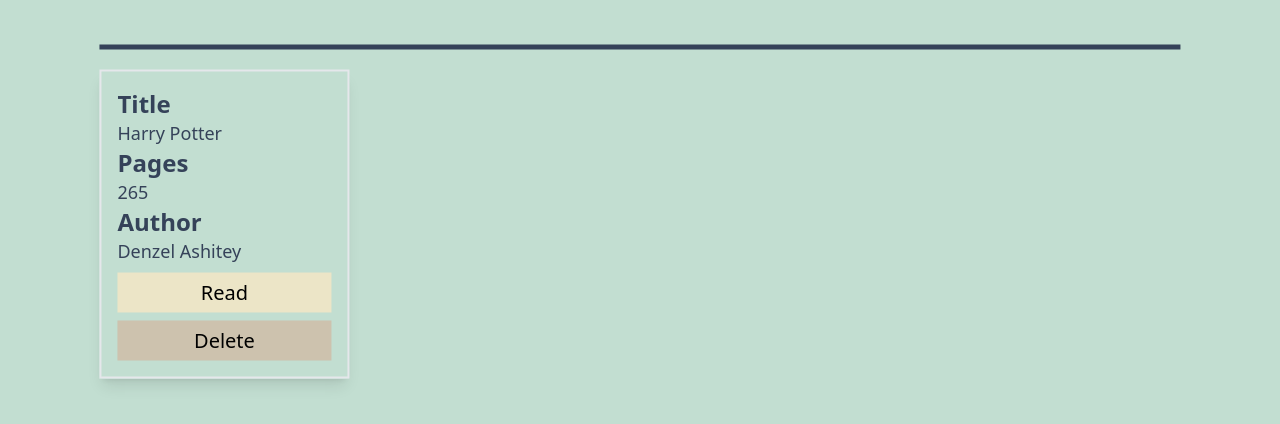
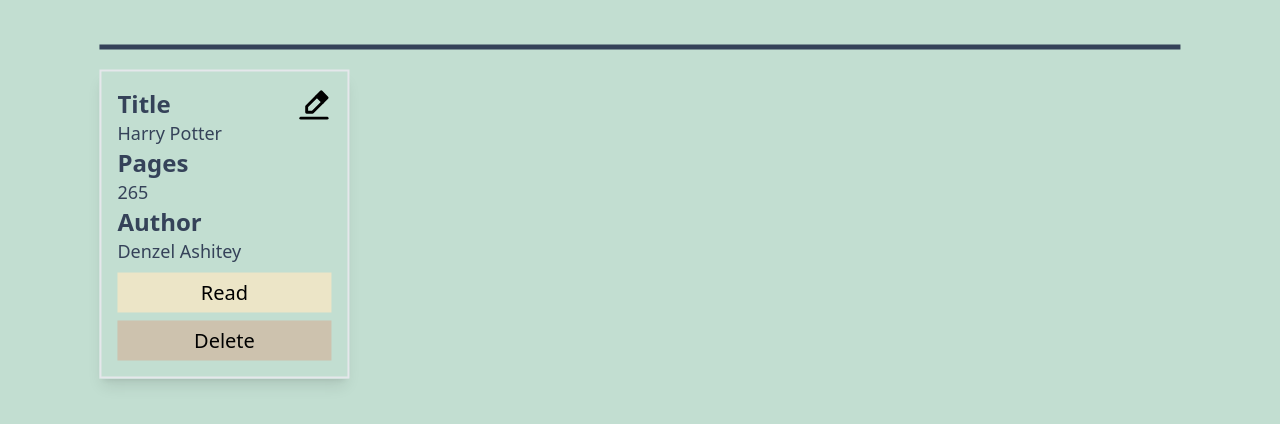
Before and after one commit to DennyDoesFrontend/Book-Tracker-Online, a React (Vite) app: page / in a window 1280 px wide. Shown: the part 338-762 px from the top of the page. Built offline with nearby package versions, Linux system fonts and the light colour scheme.

Commit message:
Card.jsx bug fixes

```diff
--- a/src/App.jsx
+++ b/src/App.jsx
@@ -1,6 +1,5 @@
 import Card from "./components/Card";
 import Header from "./components/Header";
-
 export default function App() {
   return (
     <main className="absolute top-1/2 left-1/2 translate-x-[-50%] translate-y-[-50%] flex flex-col gap-[20px]">
--- a/src/components/Card.jsx
+++ b/src/components/Card.jsx
@@ -2,7 +2,8 @@
 
 export default function Card(props) {
     return (
-        <div className="flex flex-col items-start w-full p-4 shadow-lg max-w-[250px] border-2">
+        <div className="flex flex-col items-start w-full p-4 shadow-lg max-w-[250px] border-2 relative">
+            <img src="/src/assets/edit.svg" alt="Edit" width="35px" className="absolute right-4 top-4 cursor-pointer "/>
             <div>
                 <h5 className="text-2xl text-[#354259] font-semibold">Title</h5>
                 <p className="text-[18px] text-[#354259]">{props.title}</p>
```
Also changed, not shown: src/assets/edit.svg (added).
